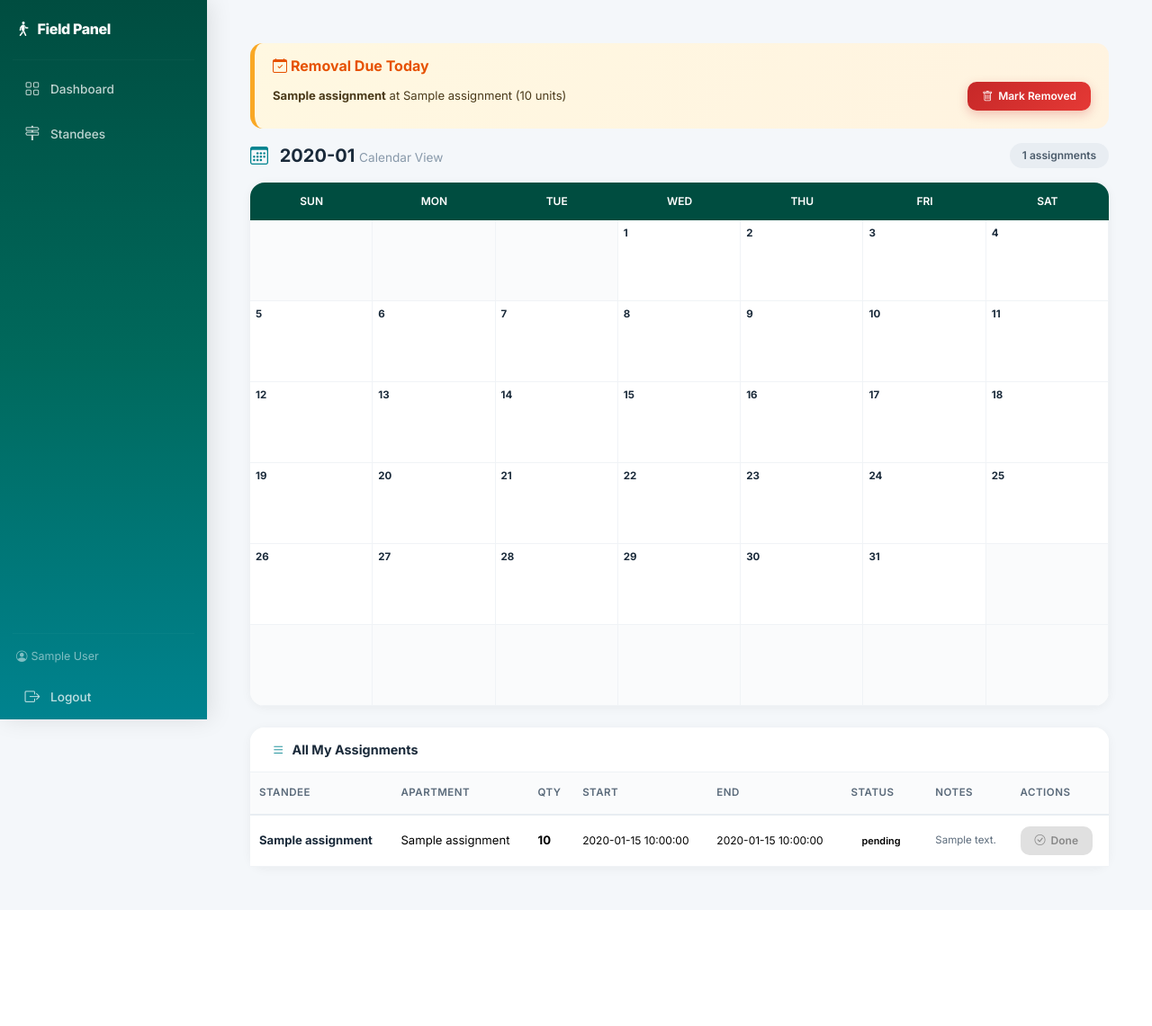
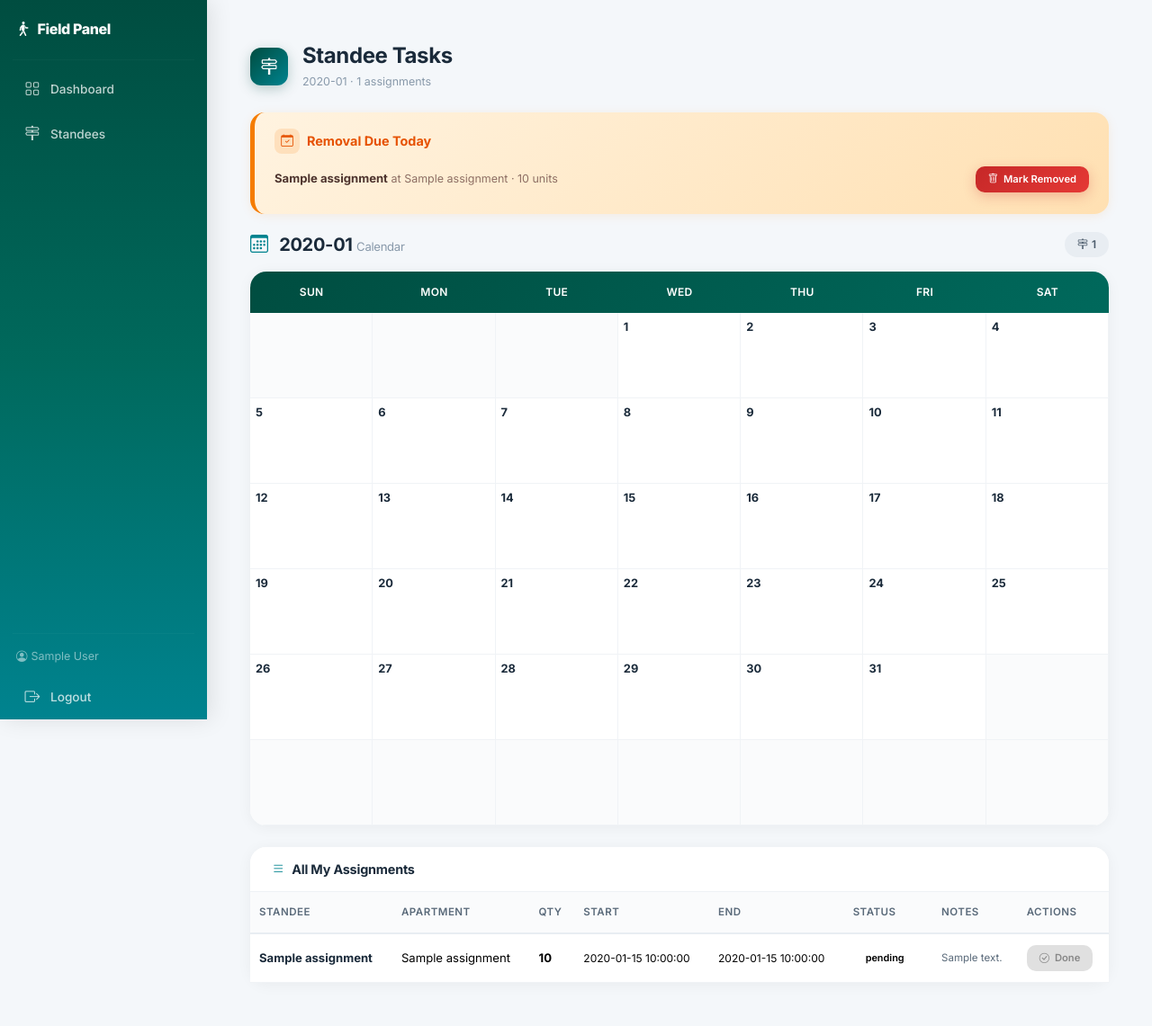
Before and after one commit to iztri/partment-portal, a Flask app: template templates/field_standees.html in a window 1280 px wide. Shown: the whole page at 90% size. Before the commit the page ends 972 px from the top, so only its background shows below. Run offline with Flask 3, Linux system fonts and the light colour scheme; the visitor is signed in with stand-in values (Sample User, id 1); tables that the repository leaves empty hold one stand-in row (values such as "Sample post"); the template is opened without the code that fills it: most values are stand-ins (such as "Sample title", 1, 10 or a date in 2020).

Commit message:
feat: premium standee cards on field dashboard + polished standee page

```diff
--- a/templates/field_standees.html
+++ b/templates/field_standees.html
@@ -10,35 +10,38 @@
 *{font-family:'Inter',-apple-system,sans-serif;}
 body{background:#f4f7fa;margin-left:230px;padding:24px;}
 @keyframes fadeUp{from{opacity:0;transform:translateY(12px)}to{opacity:1;transform:translateY(0)}}
-.navbar-custom{background:linear-gradient(135deg,#004d40,#00695c,#00838f);padding:14px 0;box-shadow:0 4px 24px rgba(0,77,64,.2);}
-.navbar-custom .navbar-brand{font-weight:800;font-size:1.05rem;}
-.card{border-radius:16px;border:none;box-shadow:0 2px 12px rgba(0,0,0,.05);}
+.card{border-radius:18px;border:none;box-shadow:0 2px 16px rgba(0,0,0,.05);}
 .table th{font-weight:600;color:#5a6a7a;font-size:.72rem;text-transform:uppercase;letter-spacing:.5px;border-bottom:2px solid #e8edf2;padding:14px 10px;background:#fafbfc;}
 .table td{font-size:.82rem;vertical-align:middle;padding:12px 10px;border-bottom:1px solid #f0f3f6;}
-.action-btn{display:inline-flex;align-items:center;gap:6px;padding:7px 16px;border-radius:10px;font-weight:600;font-size:.75rem;text-decoration:none;border:none;transition:all .25s;color:#fff;}
+.action-btn{display:inline-flex;align-items:center;gap:6px;padding:8px 18px;border-radius:10px;font-weight:600;font-size:.75rem;text-decoration:none;border:none;transition:all .25s;color:#fff;cursor:pointer;}
 .action-btn:hover{transform:translateY(-2px);color:#fff;}
-.action-btn.place{background:linear-gradient(135deg,#2e7d32,#43a047);box-shadow:0 4px 12px rgba(46,125,50,.25);}
-.action-btn.remove{background:linear-gradient(135deg,#c62828,#e53935);box-shadow:0 4px 12px rgba(198,40,40,.25);}
+.action-btn.place{background:linear-gradient(135deg,#1565c0,#1e88e5);box-shadow:0 4px 14px rgba(21,101,192,.25);}
+.action-btn.place:hover{box-shadow:0 8px 24px rgba(21,101,192,.35);}
+.action-btn.remove{background:linear-gradient(135deg,#c62828,#e53935);box-shadow:0 4px 14px rgba(198,40,40,.25);}
+.action-btn.remove:hover{box-shadow:0 8px 24px rgba(198,40,40,.35);}
 .action-btn.done{background:#e0e0e0;color:#888;cursor:default;box-shadow:none;}
-.status-badge{padding:4px 12px;border-radius:20px;font-size:.68rem;font-weight:600;}
+.status-badge{padding:4px 14px;border-radius:20px;font-size:.68rem;font-weight:600;display:inline-block;}
 .status-Pending{background:#fff8e1;color:#e65100;}
 .status-Placed{background:#e8f5e9;color:#2e7d32;}
 .status-Removed{background:#e0e0e0;color:#555;}
-.cal-wrap{background:white;border-radius:16px;overflow:hidden;box-shadow:0 2px 12px rgba(0,0,0,.05);}
-.cal-header{display:grid;grid-template-columns:repeat(7,1fr);background:#004d40;color:#fff;font-weight:600;font-size:.75rem;text-transform:uppercase;}
-.cal-header div{padding:12px 6px;text-align:center;}
+.cal-wrap{background:white;border-radius:18px;overflow:hidden;box-shadow:0 2px 16px rgba(0,0,0,.05);}
+.cal-header{display:grid;grid-template-columns:repeat(7,1fr);background:linear-gradient(135deg,#004d40,#00695c);color:#fff;font-weight:600;font-size:.75rem;text-transform:uppercase;}
+.cal-header div{padding:14px 6px;text-align:center;letter-spacing:.3px;}
 .cal-grid{display:grid;grid-template-columns:repeat(7,1fr);}
-.cal-day{min-height:90px;padding:6px;border-right:1px solid #f0f3f6;border-bottom:1px solid #f0f3f6;font-size:.72rem;}
-.cal-day .day-num{font-weight:700;color:#1a2a3a;margin-bottom:4px;}
-.cal-day.today{background:#e3f2fd;}
+.cal-day{min-height:95px;padding:6px;border-right:1px solid #f0f3f6;border-bottom:1px solid #f0f3f6;font-size:.72rem;transition:background .15s;}
+.cal-day:hover{background:#f8fafb;}
+.cal-day .day-num{font-weight:700;color:#1a2a3a;margin-bottom:4px;font-size:.8rem;}
+.cal-day.today{background:#e3f2fd;box-shadow:inset 0 0 0 2px #1565c0;}
 .cal-day.other-month{background:#fafbfc;color:#ccc;}
-.cal-event{font-size:.62rem;padding:2px 6px;border-radius:4px;margin-bottom:2px;white-space:nowrap;overflow:hidden;text-overflow:ellipsis;cursor:default;}
-.cal-event.place{background:#c8e6c9;color:#1b5e20;}
-.cal-event.remove{background:#ffcdd2;color:#b71c1c;}
+.cal-event{font-size:.62rem;padding:3px 6px;border-radius:6px;margin-bottom:2px;white-space:nowrap;overflow:hidden;text-overflow:ellipsis;cursor:default;font-weight:500;}
+.cal-event.place{background:#e3f2fd;color:#1565c0;}
+.cal-event.remove{background:#ffebee;color:#c62828;}
 .cal-event.pending{background:#fff8e1;color:#e65100;}
-.today-banner{background:linear-gradient(135deg,#fff8e1,#fff3e0);border-radius:14px;padding:16px 20px;margin-bottom:16px;border-left:5px solid #f9a825;}
-.today-banner h6{font-weight:700;color:#e65100;margin-bottom:4px;}
-.today-banner .item{font-size:.82rem;color:#4a3a1a;padding:4px 0;}
+.today-banner{background:linear-gradient(135deg,#fff3e0,#ffe0b2);border-radius:16px;padding:18px 22px;margin-bottom:20px;border-left:5px solid #f57c00;box-shadow:0 2px 12px rgba(245,124,0,.1);}
+.today-banner h6{font-weight:700;color:#e65100;margin-bottom:6px;font-size:.9rem;}
+.today-banner .item{font-size:.82rem;color:#5d4037;padding:6px 0;border-bottom:1px solid rgba(0,0,0,.04);}
+.today-banner .item:last-child{border-bottom:none;}
+.badge-count{background:#e8edf2;padding:5px 14px;border-radius:20px;font-size:.75rem;font-weight:600;color:#4a5a6a;}
 @media(max-width:768px){.table th,.table td{font-size:.7rem;padding:6px 4px;white-space:nowrap;}
   .cal-day{min-height:60px;padding:3px;font-size:.65rem;}
   .cal-header div{padding:8px 2px;font-size:.65rem;}
@@ -46,7 +49,6 @@ body{background:#f4f7fa;margin-left:230px;padding:24px;}
   .today-banner{padding:12px 14px;}
   .today-banner .item{font-size:.75rem;}
 }
-
 </style>
 </head><body>
 {% include 'field_sidebar.html' %}
@@ -61,47 +63,60 @@ body{background:#f4f7fa;margin-left:230px;padding:24px;}
     {% endfor %}{% endif %}
   {% endwith %}
 
+  <div class="d-flex align-items-center gap-3 mb-4">
+    <div style="width:42px;height:42px;border-radius:12px;background:linear-gradient(135deg,#004d40,#00838f);display:flex;align-items:center;justify-content:center;color:#fff;font-size:1.2rem;box-shadow:0 4px 14px rgba(0,77,64,.25);">
+      <i class="bi bi-signpost-2"></i>
+    </div>
+    <div>
+      <h4 class="mb-0" style="font-weight:700;color:#1a2a3a;letter-spacing:-.4px;">Standee Tasks</h4>
+      <span style="font-size:.78rem;color:#8899aa;">{{ today[:7] }} &middot; {{ assignments|length }} assignments</span>
+    </div>
+  </div>
+
   {# ── Today's Removals Banner ── #}
   {% set today_removals = assignments|selectattr('end_date','equalto',today)|list %}
   {% if today_removals %}
   <div class="today-banner">
-    <h6><i class="bi bi-calendar-check me-1"></i>Removal Due Today</h6>
+    <div class="d-flex align-items-center gap-2 mb-2">
+      <div style="width:28px;height:28px;border-radius:8px;background:rgba(245,124,0,.15);display:flex;align-items:center;justify-content:center;color:#e65100;font-size:.85rem;">
+        <i class="bi bi-calendar-check"></i>
+      </div>
+      <h6 class="mb-0">Removal Due Today</h6>
+    </div>
     {% for a in today_removals %}
     <div class="item d-flex justify-content-between align-items-center">
-      <span><strong>{{ a.standee_name }}</strong> at {{ a.apartment_name }} ({{ a.quantity }} units)</span>
+      <div>
+        <strong style="color:#4e342e;">{{ a.standee_name }}</strong>
+        <span style="color:#8d6e63;font-size:.78rem;"> at {{ a.apartment_name }} &middot; {{ a.quantity }} units</span>
+      </div>
       {% if a.status != 'Removed' %}
       <form method="post" action="/field/standees/update-status/{{ a.id }}/Removed" style="display:inline;">
-        <button class="action-btn remove"><i class="bi bi-trash"></i>Mark Removed</button>
+        <button class="action-btn remove" style="padding:6px 14px;font-size:.7rem;"><i class="bi bi-trash"></i>Mark Removed</button>
       </form>
       {% else %}
-      <span class="action-btn done"><i class="bi bi-check"></i>Done</span>
+      <span class="action-btn done" style="padding:6px 14px;font-size:.7rem;"><i class="bi bi-check-circle"></i>Done</span>
       {% endif %}
     </div>
     {% endfor %}
   </div>
   {% endif %}
 
-  {# ── Calendar View ── #}
+  {# ── Header ── #}
   <div class="d-flex justify-content-between align-items-center mb-3">
-    <h5 class="mb-0" style="font-weight:700;color:#1a2a3a;">
+    <h5 class="mb-0" style="font-weight:700;color:#1a2a3a;letter-spacing:-.3px;">
       <i class="bi bi-calendar3 me-2" style="color:#00838f;"></i>
-      {{ today[:7] }} <span style="font-weight:400;font-size:.85rem;color:#8899aa;">Calendar View</span>
+      {{ today[:7] }} <span style="font-weight:400;font-size:.82rem;color:#8899aa;">Calendar</span>
     </h5>
-    <span class="badge-count" style="background:#e8edf2;padding:5px 14px;border-radius:20px;font-size:.75rem;font-weight:600;color:#4a5a6a;">
-      {{ assignments|length }} assignments
-    </span>
+    <span class="badge-count"><i class="bi bi-signpost-2 me-1"></i>{{ assignments|length }}</span>
   </div>
 
   {% set month_start = today[:8] + '01' %}
   {% set m = today[5:7]|int %}
   {% set y = today[:4]|int %}
-  {# Simple calendar: first day of month, 42 cells #}
   {% set days_in_month = [31,29 if y%4==0 and (y%100!=0 or y%400==0) else 28,31,30,31,30,31,31,30,31,30,31] %}
   {% set dim = days_in_month[m-1] %}
   {% set first_dow = 0 %}
-  {# We'll compute using a known reference: 2026-01-01 is Thursday=4 #}
   {% set ref_y = 2026 %}{% set ref_m = 1 %}{% set ref_d = 1 %}{% set ref_dow = 4 %}
-  {# approximate: days from ref to month_start #}
   {% set days_from_ref = (y - ref_y)*365 %}
   {% set days_from_ref = days_from_ref + (y - ref_y + 3)//4 %}
   {% for mm in range(1, m) %}{% set days_from_ref = days_from_ref + days_in_month[mm-1] %}{% endfor %}
@@ -122,8 +137,8 @@ body{background:#f4f7fa;margin-left:230px;padding:24px;}
             <div class="day-num">{{ day }}</div>
             {% for a in day_assignments %}
               <div class="cal-event {{ 'place' if a.start_date==date_str else 'remove' }}">
-                {% if a.start_date == date_str %}📌{% else %}🗑️{% endif %}
-                {{ a.standee_name[:12] }}{{ '…' if a.standee_name|length>12 }}
+                <i class="bi {{ 'bi-box-seam' if a.start_date==date_str else 'bi-trash' }}" style="font-size:.55rem;margin-right:2px;"></i>
+                {% if a.start_date == date_str %}Place{% else %}Remove{% endif %}
               </div>
             {% endfor %}
           </div>
@@ -136,8 +151,8 @@ body{background:#f4f7fa;margin-left:230px;padding:24px;}
 
   {# ── All Assignments Table ── #}
   <div class="card mt-4">
-    <div class="card-header bg-white py-3 px-4" style="border-radius:16px 16px 0 0;border-bottom:1px solid #eef2f5;">
-      <h5 class="mb-0" style="font-weight:700;font-size:.9rem;color:#1a2a3a;">
+    <div class="card-header bg-white py-3 px-4" style="border-radius:18px 18px 0 0;border-bottom:1px solid #eef2f5;">
+      <h5 class="mb-0" style="font-weight:700;font-size:.9rem;color:#1a2a3a;letter-spacing:-.2px;">
         <i class="bi bi-list me-2" style="color:#00838f;"></i>All My Assignments
       </h5>
     </div>
@@ -160,14 +175,14 @@ body{background:#f4f7fa;margin-left:230px;padding:24px;}
               <td>
                 {% if a.status == 'Pending' %}
                 <form method="post" action="/field/standees/update-status/{{ a.id }}/Placed" style="display:inline;">
-                  <button class="action-btn place"><i class="bi bi-check-lg"></i>Mark Placed</button>
+                  <button class="action-btn place" style="padding:6px 14px;font-size:.7rem;"><i class="bi bi-check-lg"></i>Place</button>
                 </form>
                 {% elif a.status == 'Placed' %}
                 <form method="post" action="/field/standees/update-status/{{ a.id }}/Removed" style="display:inline;">
-                  <button class="action-btn remove"><i class="bi bi-trash"></i>Mark Removed</button>
+                  <button class="action-btn remove" style="padding:6px 14px;font-size:.7rem;"><i class="bi bi-trash"></i>Remove</button>
                 </form>
                 {% else %}
-                <span class="action-btn done"><i class="bi bi-check-circle"></i>Done</span>
+                <span class="action-btn done" style="padding:6px 14px;font-size:.7rem;"><i class="bi bi-check-circle"></i>Done</span>
                 {% endif %}
               </td>
             </tr>
```
Also changed, not shown: templates/field_dashboard.html (+64 -19 lines).
